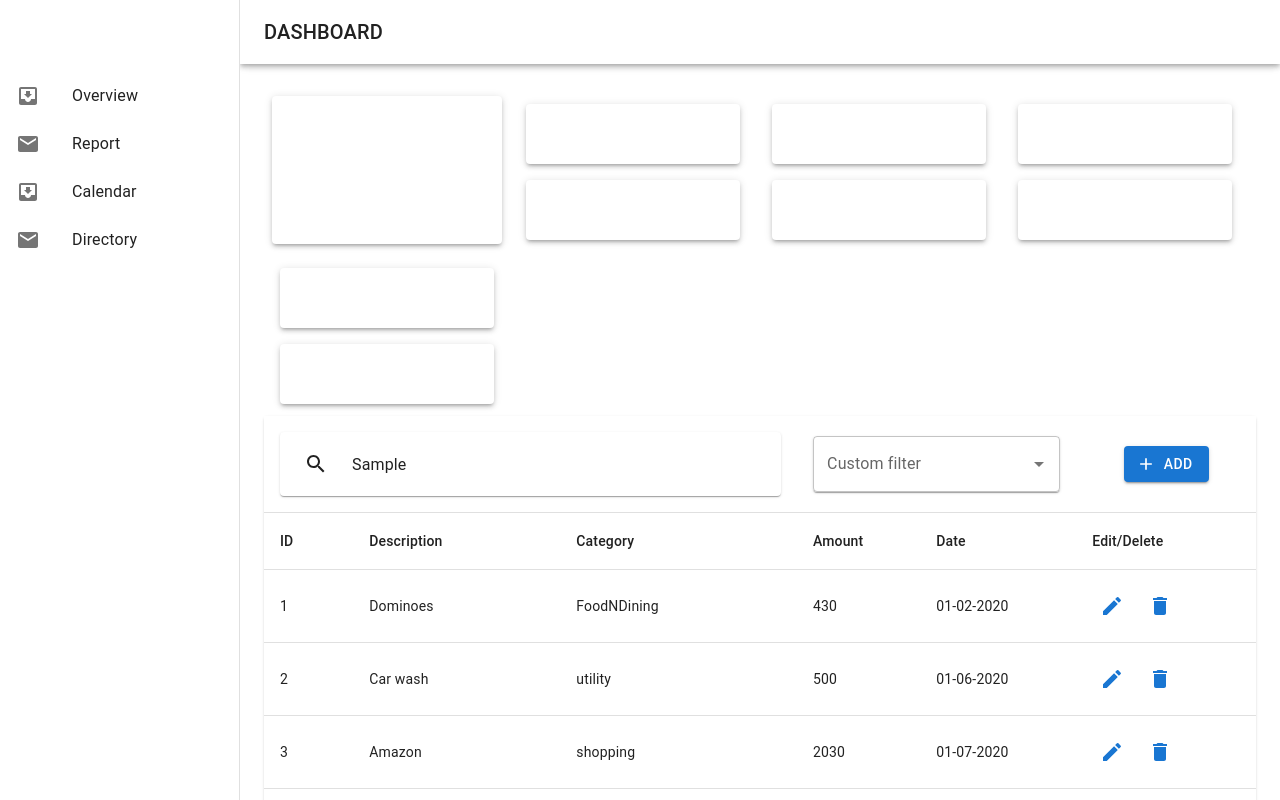
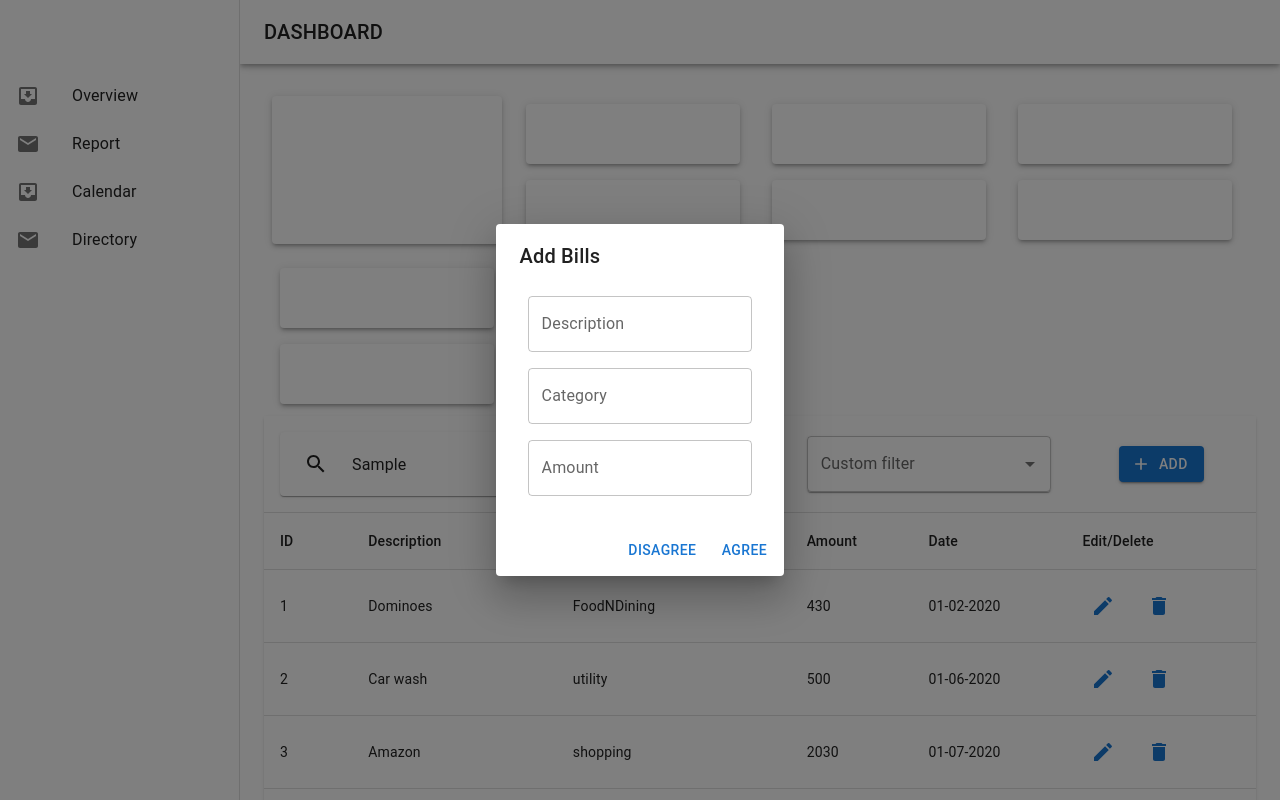
Before and after one commit to Arunkumar2611/manage-bills, a React (Create React App) app: page / in a window 1280 px wide. Both pictures are taken after typing "Sample", "Sample" into the empty fields and a click on the button "ADD". Shown: the top 800 px of the page. Built offline with nearby package versions, Linux system fonts and the light colour scheme.

Commit message:
adding add delete and edit functionality on UI

```diff
--- a/src/actions/index.js
+++ b/src/actions/index.js
@@ -16,3 +16,20 @@ export function fetchData() {
     }
   };
 }
+
+export function AddData() {
+  return dispatch => {
+    dispatch({ type: BILLLOADING });
+    try {
+      return dispatch({
+        type: BILLDATA,
+        data: data.bills
+      })
+    } catch (error) {
+      dispatch({
+        type: BILLERROR,
+        error
+      });
+    }
+  };
+}
--- /dev/null
+++ b/src/components/AddBillsComponent.js
@@ -0,0 +1,77 @@
+import React, {useState} from 'react';
+import Button from '@mui/material/Button';
+import Dialog from '@mui/material/Dialog';
+import DialogActions from '@mui/material/DialogActions';
+import DialogContent from '@mui/material/DialogContent';
+import DialogTitle from '@mui/material/DialogTitle';
+import Box from '@mui/material/Box';
+import TextField from '@mui/material/TextField';
+
+export default function AlertDialog(props) {
+    const { handleClose, open } = props
+  const [data, setData] = useState({
+    description: "",
+    category:"",
+    amount: "",
+  })
+
+  const handleChange = (e) => {
+    setData({...data, [e.target.name]: e.target.value})
+  }
+
+  const handleClick = () => {
+    console.log("data", data);
+    handleClose()
+  }
+
+
+  return (
+    <div>
+      <Dialog
+        open={open}
+        onClose={handleClose}
+      >
+        <DialogTitle>{"Add Bills"}</DialogTitle>
+        <DialogContent>
+        <Box
+      sx={{
+        '& .MuiTextField-root': { m: 1, width: '25ch' },
+      }}
+    >
+      <div>
+        <TextField
+          name="description"
+          label="Description"
+          placeholder="Description"
+          value={data.description}
+          onChange={handleChange}
+        />
+      </div>
+      <div>
+        <TextField
+          name="category"
+          label="Category"
+          placeholder="Category"
+          value={data.category}
+          onChange={handleChange}
+        />
+      </div>
+      <div>
+        <TextField
+          name="amount"
+          label="Amount"
+          placeholder="Amount"
+          value={data.amount}
+          onChange={handleChange}
+        />
+      </div>
+    </Box>
+        </DialogContent>
+        <DialogActions>
+          <Button onClick={handleClose}>Disagree</Button>
+          <Button onClick={handleClick}>Agree</Button>
+        </DialogActions>
+      </Dialog>
+    </div>
+  );
+}
--- a/src/components/CrudOperation.js
+++ b/src/components/CrudOperation.js
@@ -1,15 +1,27 @@
-import * as React from 'react';
-import IconButton from '@mui/material/IconButton';
-import Stack from '@mui/material/Stack';
-import DeleteIcon from '@mui/icons-material/Delete';
-import EditIcon from '@mui/icons-material/Edit';
+import * as React from "react";
+import IconButton from "@mui/material/IconButton";
+import Stack from "@mui/material/Stack";
+import DeleteIcon from "@mui/icons-material/Delete";
+import EditIcon from "@mui/icons-material/Edit";
+import EditBillComponent from "./EditBillComponent";
 
 export default function CrudOperation() {
+  const [open, setOpen] = React.useState(false);
+  const handleClickOpen = () => {
+    setOpen(true);
+  };
+
+  const handleClose = () => {
+    setOpen(false);
+    handleClose();
+  };
+
   return (
     <Stack direction="row" spacing={1}>
-      <IconButton aria-label="add" color="primary">
+      <IconButton aria-label="add" color="primary" onClick={handleClickOpen}>
         <EditIcon />
       </IconButton>
+      <EditBillComponent open={open} handleClose={handleClose} />
       <IconButton aria-label="delete" color="primary">
         <DeleteIcon />
       </IconButton>
--- /dev/null
+++ b/src/components/EditBillComponent.js
@@ -0,0 +1,77 @@
+import React, {useState} from 'react';
+import Button from '@mui/material/Button';
+import Dialog from '@mui/material/Dialog';
+import DialogActions from '@mui/material/DialogActions';
+import DialogContent from '@mui/material/DialogContent';
+import DialogTitle from '@mui/material/DialogTitle';
+import Box from '@mui/material/Box';
+import TextField from '@mui/material/TextField';
+
+export default function EditBillComponent(props) {
+    const { handleClose, open } = props
+  const [data, setData] = useState({
+    description: "",
+    category:"",
+    amount: "",
+  })
+
+  const handleChange = (e) => {
+    setData({...data, [e.target.name]: e.target.value})
+  }
+
+  const handleClick = () => {
+    console.log("data", data);
+    handleClose()
+  }
+
+
+  return (
+    <div>
+      <Dialog
+        open={open}
+        onClose={handleClose}
+      >
+        <DialogTitle>{"Edit Bill"}</DialogTitle>
+        <DialogContent>
+        <Box
+      sx={{
+        '& .MuiTextField-root': { m: 1, width: '25ch' },
+      }}
+    >
+      <div>
+        <TextField
+          name="description"
+          label="Description"
+          placeholder="Description"
+          value={data.description}
+          onChange={handleChange}
+        />
+      </div>
+      <div>
+        <TextField
+          name="category"
+          label="Category"
+          placeholder="Category"
+          value={data.category}
+          onChange={handleChange}
+        />
+      </div>
+      <div>
+        <TextField
+          name="amount"
+          label="Amount"
+          placeholder="Amount"
+          value={data.amount}
+          onChange={handleChange}
+        />
+      </div>
+    </Box>
+        </DialogContent>
+        <DialogActions>
+          <Button onClick={handleClose}>Disagree</Button>
+          <Button onClick={handleClick}>Agree</Button>
+        </DialogActions>
+      </Dialog>
+    </div>
+  );
+}
--- a/src/components/Table.js
+++ b/src/components/Table.js
@@ -14,9 +14,11 @@ import Button from "@mui/material/Button";
 import AddIcon from "@mui/icons-material/Add";
 import Filter from "./Filter";
 import { fetchData } from "../actions";
+import AlertDialog from "./AddBillsComponent";
 
 const ColumnGroupingTable = (props) => {
   const [page, setPage] = React.useState(0);
+  const [open, setOpen] = React.useState(false);
   const [rowsPerPage, setRowsPerPage] = React.useState(5);
 
   useEffect(() => {
@@ -33,6 +35,15 @@ const ColumnGroupingTable = (props) => {
   const handleChangeRowsPerPage = (event) => {
     setRowsPerPage(+event.target.value);
     setPage(0);
+  };
+
+  const handleClickOpen = () => {
+    setOpen(true);
+  };
+
+  const handleClose = () => {
+    setOpen(false);
+    handleClose();
   };
 
   const Showing = (row) => {
@@ -77,9 +88,10 @@ const ColumnGroupingTable = (props) => {
                 </Paper>
               </TableCell>
               <TableCell align="center" colSpan={2}>
-                <Button variant="contained" startIcon={<AddIcon />}>
+                <Button variant="contained" onClick={handleClickOpen} startIcon={<AddIcon />}>
                   Add
                 </Button>
+                <AlertDialog open={open} handleClose={handleClose} />
               </TableCell>
             </TableRow>
             <TableRow>
--- a/src/components/demo.js
+++ b/src/components/demo.js
@@ -80,7 +80,6 @@ const ResponsiveDrawer = (props) => {
         sx={{ width: { sm: drawerWidth }, flexShrink: { sm: 0 } }}
         aria-label="mailbox folders"
       >
-        {/* The implementation can be swapped with js to avoid SEO duplication of links. */}
         <Drawer
           container={container}
           variant="temporary"
```
